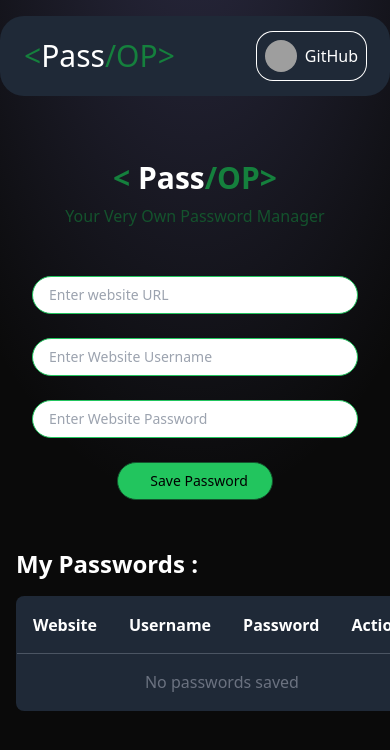
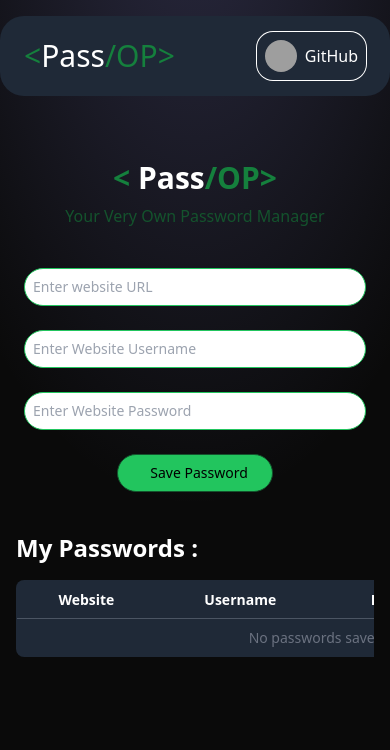
Before and after one commit to Artreeus/React_password_manager, a React (Vite) app: page / in a window 390 px wide. Shown: the top 750 px of the page. Built offline with nearby package versions, Linux system fonts and the light colour scheme; grey boxes are pictures that could not be loaded; some icons are missing.

Commit message:
reponsiveness added

```diff
--- a/src/index.css
+++ b/src/index.css
@@ -17,3 +17,30 @@
     width: 100%;
     overflow-x: hidden; /* Optional: prevents horizontal overflow */
   }
+
+
+  /* Make the table container responsive */
+/* Make the table container scrollable on small screens */
+.passwords {
+    overflow-x: auto; /* Enables horizontal scrolling */
+  }
+
+  .table-auto {
+    min-width: 600px; /* Ensures the table does not shrink too much */
+  }
+
+  /* Ensure table headings and cells are not too cramped */
+  th, td {
+    white-space: nowrap; /* Prevents text from wrapping */
+  }
+
+  /* Optional: Adjust font size and padding on smaller screens */
+  @media (max-width: 768px) {
+    .p-4 {
+      padding: 0.5rem; /* Reduces padding for smaller screens */
+    }
+
+    th, td {
+      font-size: 0.875rem; /* Reduces font size for better fit */
+    }
+  }
```
